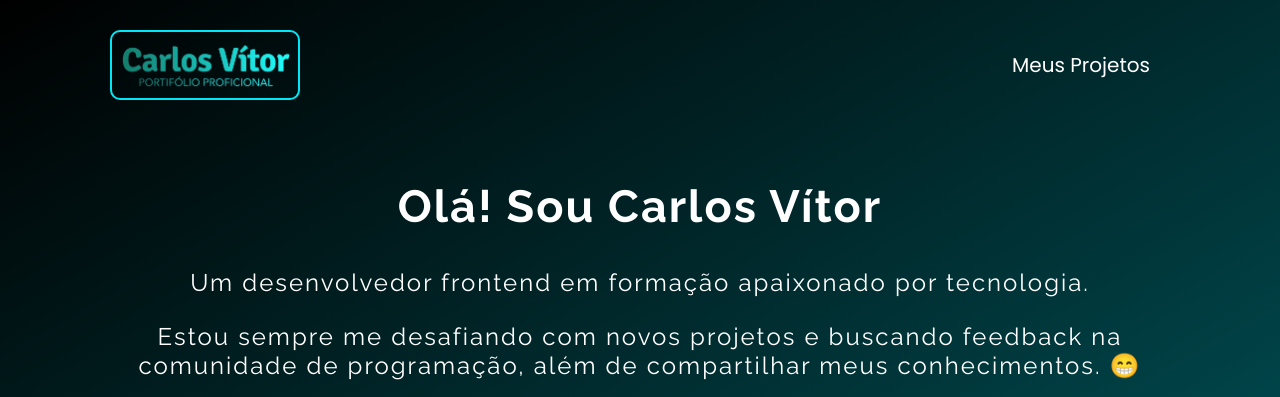
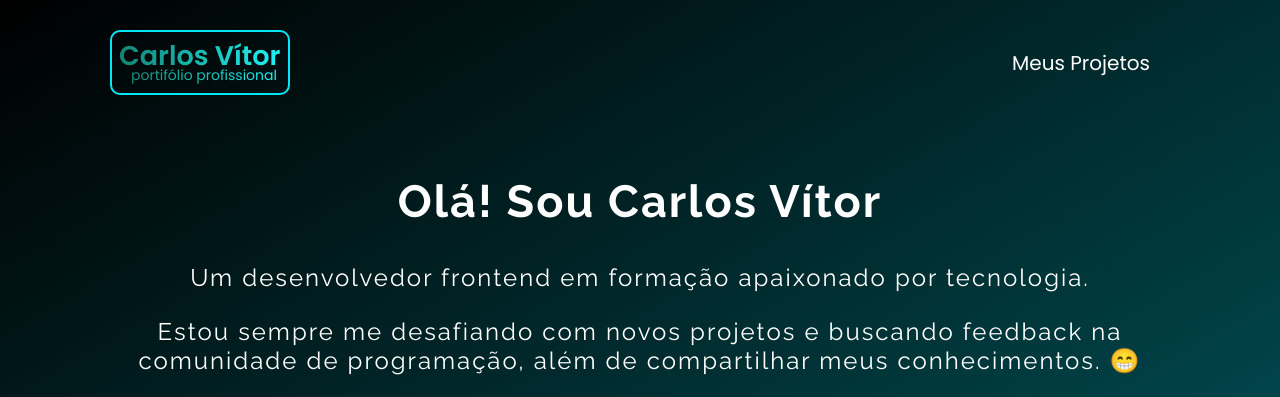
Before and after one commit to carlosvfb/portifolio-simplificado, a plain HTML site: page index.html in a window 1280 px wide. Shown: the top 397 px of the page. Drawn offline with nearby package versions, Linux system fonts and the light colour scheme; files whose address does not match are found by name.

Commit message:
ajustando o scrollbar e a logo

```diff
--- a/index.html
+++ b/index.html
@@ -20,6 +20,8 @@
     <link rel="stylesheet" href="./src/css/estilos.css">
 
     <link rel="stylesheet" href="./src/css/responsive.css">
+
+    <link rel="stylesheet" href="./src/css/scrollbar.css">
 </head>
 
 <body>
@@ -27,7 +29,10 @@
     <header class="cabecalho">
         <a href="#">
             <h1 class="logo">CV</h1>
-            <div class="logo-img"></div>
+            <div class="logo-desktop">
+                <h2>Carlos Vítor</h2>
+                <p>portifólio profissional</p>
+            </div>
         </a>
 
         <nav class="menu">
--- a/src/css/estilos.css
+++ b/src/css/estilos.css
@@ -18,16 +18,30 @@ body {
     padding: 30px 15px;
 }
 
-.cabecalho .logo-img {
-    background-image: url(../images/logo.png);
-    background-position: center;
-    background-size: 180px;
-    background-repeat: no-repeat;
-    width: 190px;
-    height: 70px;
+.cabecalho .logo-desktop {
+    width: 180px;
+    height: 65px;
     border-radius: 10px;
     border: 2px solid #00E8F8;
-    transition: 0.2s;
+    background: linear-gradient(to right, #137F6F, #1DF8FA);
+    background-clip: text;
+    -webkit-text-fill-color: transparent;
+    display: flex;
+    flex-wrap: wrap;
+    padding: 2px;
+    transition: 0.5s;
+}
+
+.cabecalho .logo-desktop h2{
+    margin-top: 2px;
+    margin-left: 5px;
+    font-size: 27px;
+}
+
+.cabecalho .logo-desktop p{
+    margin-top: -17px;
+    font-size: 14px;
+    margin-left: 17px;
 }
 
 .cabecalho .logo {
@@ -42,8 +56,9 @@ body {
     display: none;
 }
 
-.cabecalho a:hover .logo-img {
-    background-color: #1F252E;
+.cabecalho a:hover .logo-desktop {
+    color: #1F252E;
+    background-color: #00E8F8;
     border: 2px solid #00E8F8;
     box-shadow: 0 0 30px #00E8F8;
 }
--- /dev/null
+++ b/src/css/scrollbar.css
@@ -0,0 +1,15 @@
+/* ===== Scrollbar CSS ===== */
+
+*::-webkit-scrollbar {
+	width: 15px;
+}
+
+*::-webkit-scrollbar-track {
+	background: #1F252E;
+}
+
+*::-webkit-scrollbar-thumb {
+	background-color: #00E8F8;
+	border-radius: 10px;
+	border: 3px solid #1F252E;
+}
```
